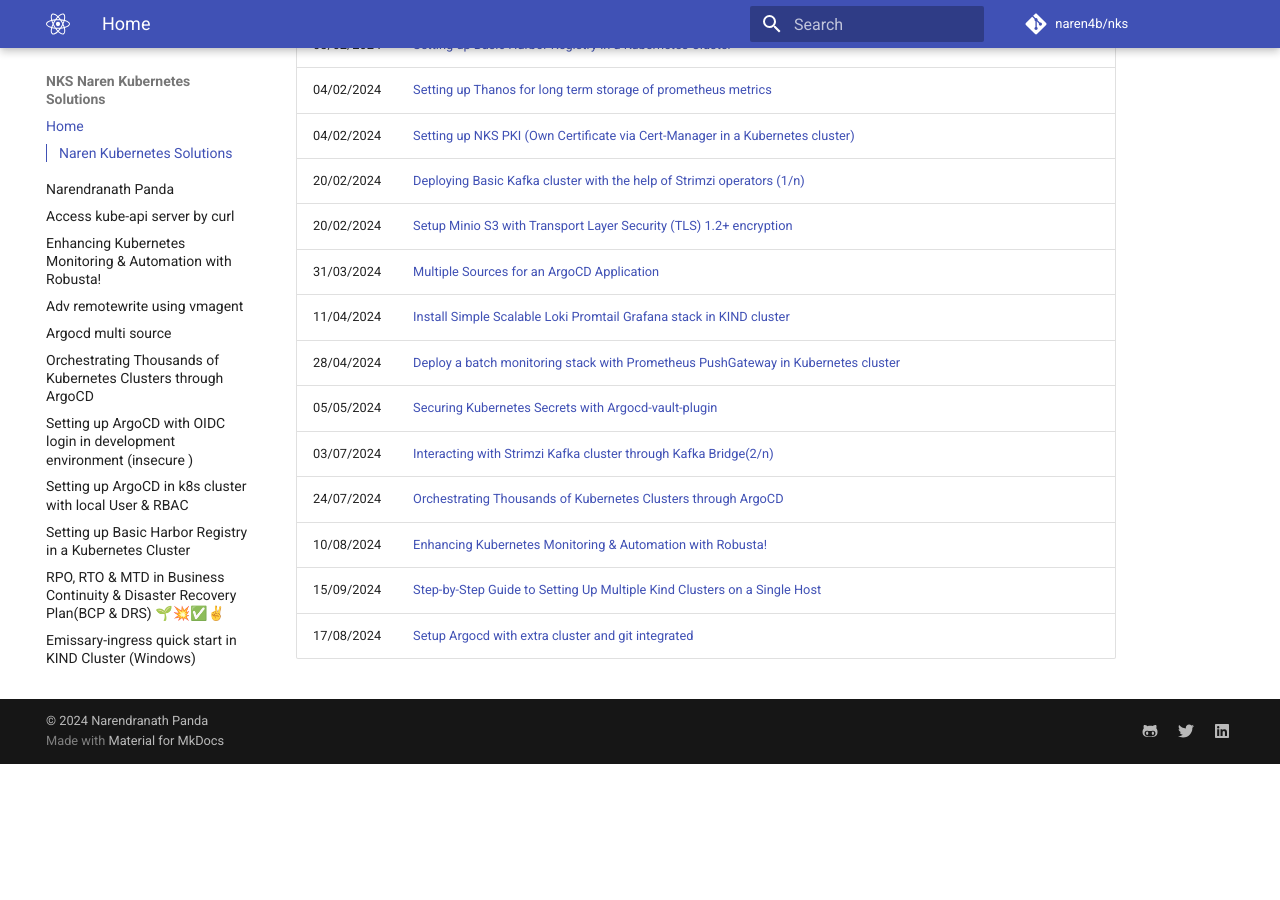
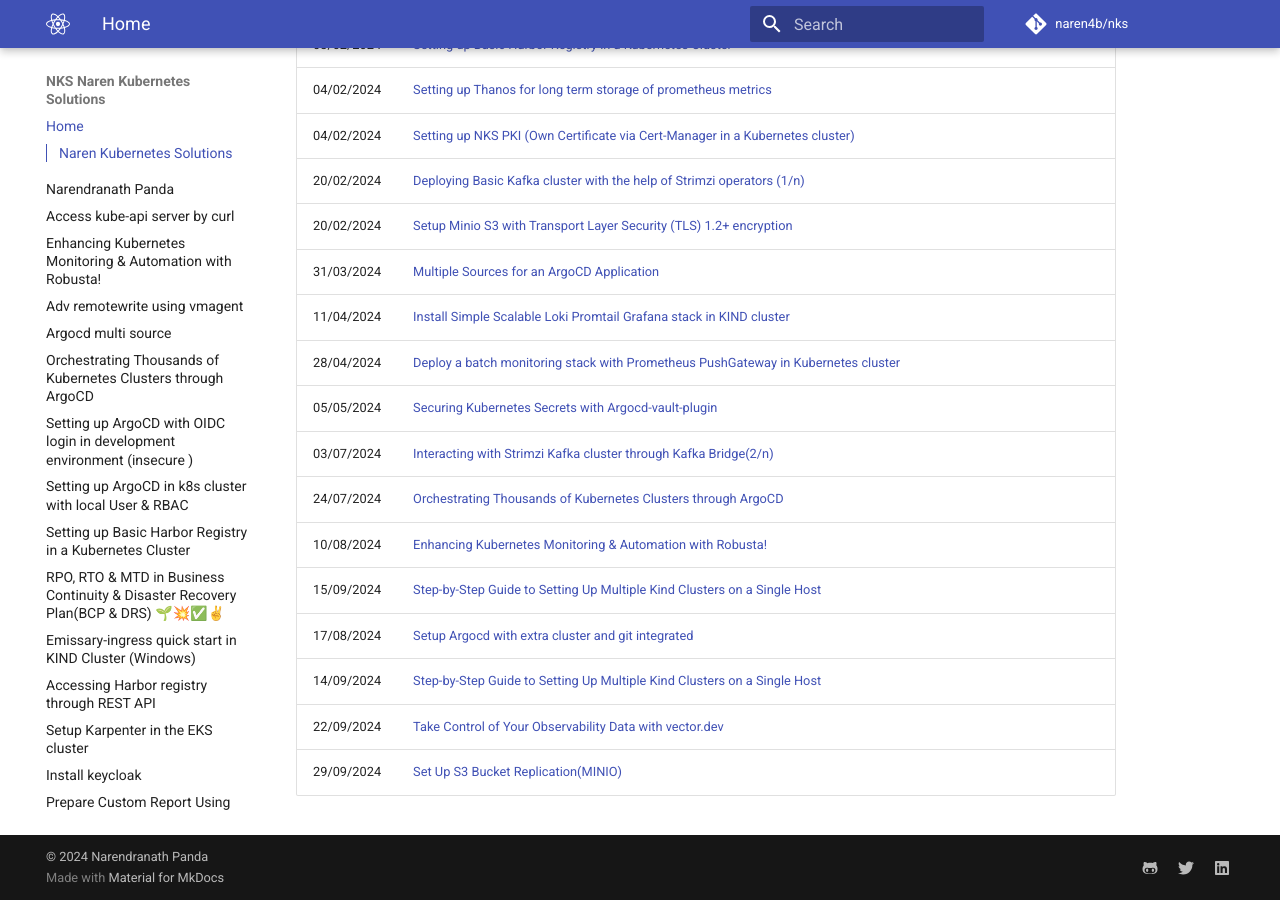
Before and after one commit to naren4b/nks, an MkDocs documentation site: the page built from docs/index.md, in a window 1280 px wide and 900 px high, scrolled down 982 px. Built offline with MkDocs 1.6.1 and Material for MkDocs 9.7.7, drawn with Linux system fonts in a browser that asks for light colours; comment, search, counter and statistics services are not loaded; before the commit the page ends 1746 px from its top, so only the background shows below that.

Commit message:
Update index.md

```diff
--- a/docs/index.md
+++ b/docs/index.md
@@ -32,3 +32,6 @@
 | 10/08/2024 | [Enhancing Kubernetes Monitoring & Automation with Robusta!](adv-monitoring-with-robusta.md)                                                         |
 | 15/09/2024 | [Step-by-Step Guide to Setting Up Multiple Kind Clusters on a Single Host](multiple-kind-k8s-cluster.md)                                             |
 | 17/08/2024 | [Setup Argocd with extra cluster and git integrated](setting-up-argocd.md)                                                                           |
+| 14/09/2024 | [Step-by-Step Guide to Setting Up Multiple Kind Clusters on a Single Host](multiple-kind-k8s-cluster.md)                                             |
+| 22/09/2024 | [Take Control of Your Observability Data with vector.dev](vector.md)                                                                                 |
+| 29/09/2024 | [Set Up S3 Bucket Replication(MINIO)](s3-bucket-replication.md)                                                                                      |
```
